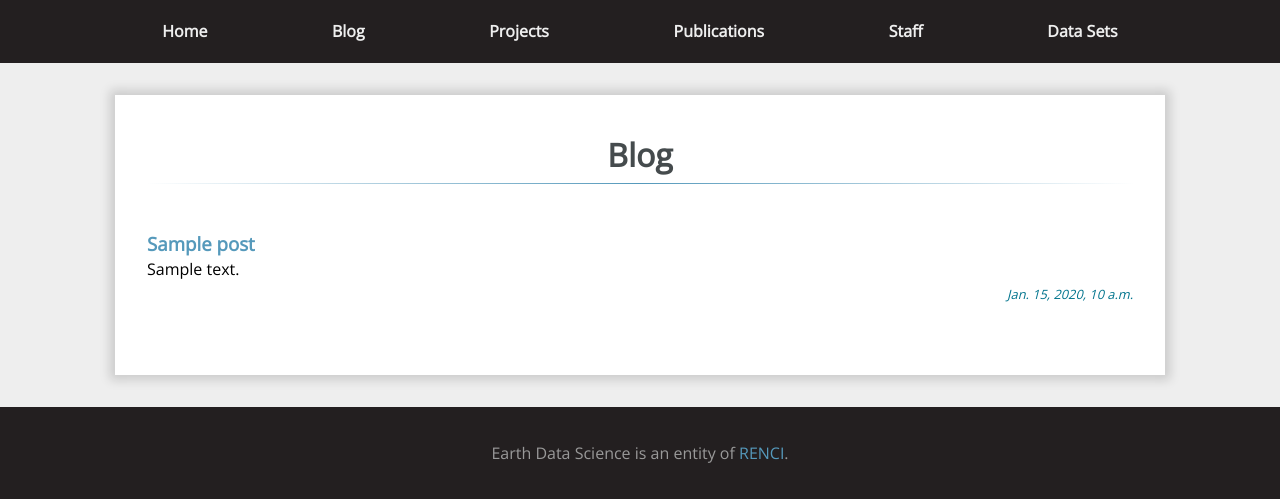
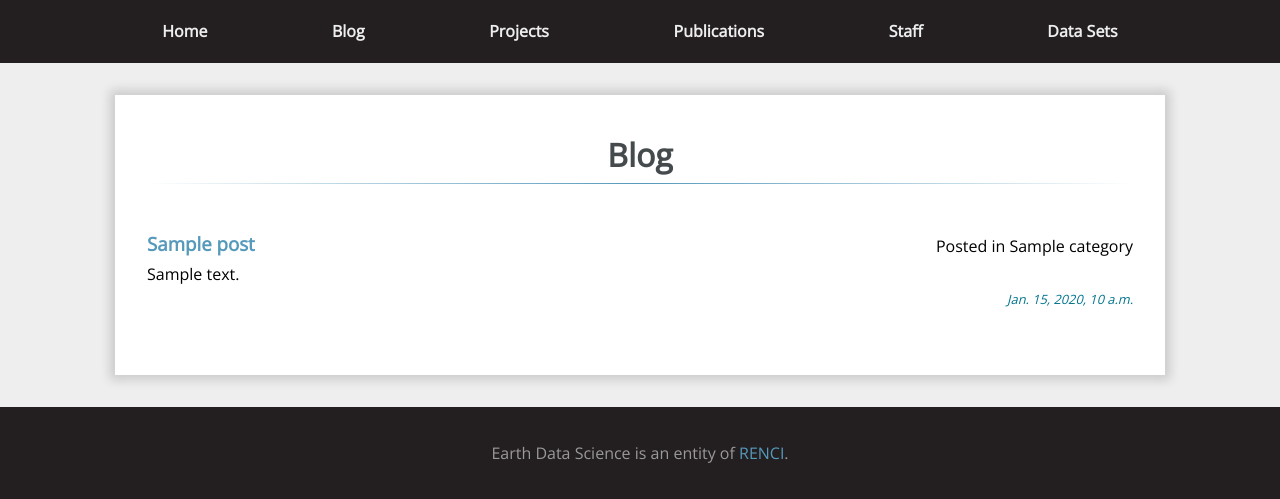
Before and after one commit to mbwatson/eds, a Django app: page /blog/ in a window 1280 px wide. Shown: the part 301-800 px from the top of the page. Run offline with Django 3.2, Linux system fonts and the light colour scheme; tables that the repository leaves empty hold one stand-in row (values such as "Sample post").

Commit message:
markup post list

```diff
--- a/templates/blog/index.html
+++ b/templates/blog/index.html
@@ -7,9 +7,12 @@
     <div class="posts">
         {% for post in posts %}
             <div class="post">
-                <h3 class="post__title">
-                    <a href="{% url 'blog:detail' post.slug %}">{{ post.title }}</a>
-                </h3>
+                <div class="post__heading">
+                    <h3 class="post__title">
+                        <a href="{% url 'blog:detail' post.slug %}">{{ post.title }}</a>
+                    </h3>
+                    <div class="post__category">Posted in {{ post.category }}</div>
+                </div>
                 <div class="post__summary">
                     {{ post.body|truncatewords_html:30 }}
                 </div>
```
